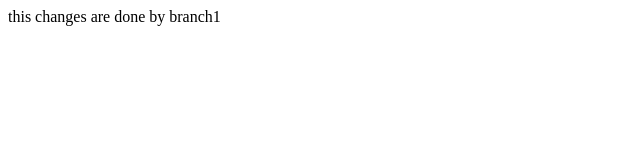
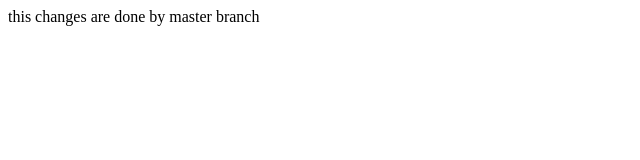
Before and after one commit to sushilkumar666/git, a plain HTML site: page folder1/index.html in a window 1280 px wide. Shown: the full height of the page, 0-640 px from the left. Drawn offline with Linux system fonts and the light colour scheme.

Commit message:
changesbymaster

```diff
--- a/folder1/index.html
+++ b/folder1/index.html
@@ -8,7 +8,7 @@
 </head>
 
 <body>
-    this changes are done by branch1
+    this changes are done by master branch
 </body>
 
 </html>
```
